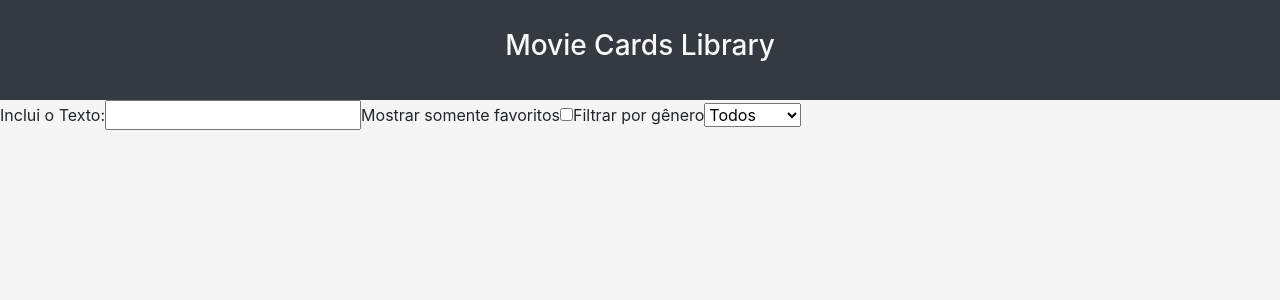
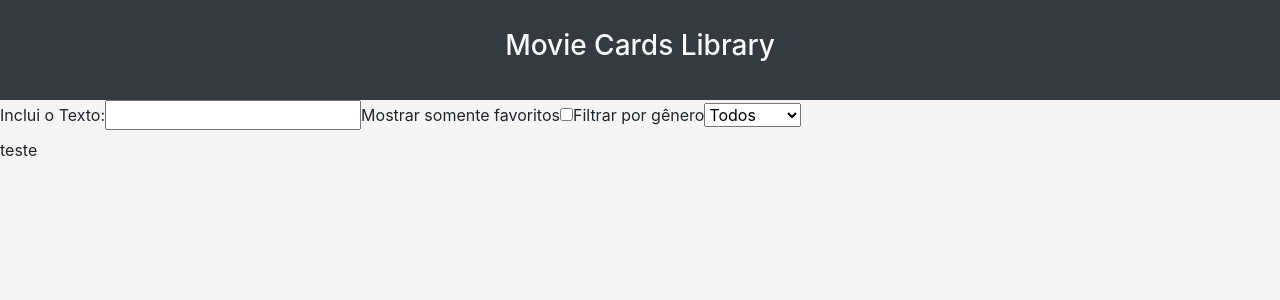
Before and after one commit to tryber/sd-05-block12-project-movie-card-library-stateful, a React (Create React App) app: page / in a window 1280 px wide. Shown: the top 300 px of the page. Built offline with nearby package versions, Linux system fonts and the light colour scheme.

Commit message:
corrigindo code climate

```diff
--- a/src/App.js
+++ b/src/App.js
@@ -2,12 +2,14 @@ import React from 'react';
 import './App.css';
 import SearchBar from './components/SearchBar';
 import Header from './components/Header';
+import MovieLibrary from './components/MovieLibrary';
 
 function App() {
   return (
     <div className="App">
       <Header />
       <SearchBar />
+      <MovieLibrary />
     </div>
   );
 }
--- a/src/components/MovieLibrary.jsx
+++ b/src/components/MovieLibrary.jsx
@@ -1,6 +1,6 @@
 // implement MovieLibrary component here
 import React from 'react';
-import movies from '../data';
+// import movies from '../data';
 
 class MovieLibrary extends React.Component {
   constructor(props) {
@@ -9,8 +9,8 @@ class MovieLibrary extends React.Component {
       searchText: '',
       bookmarkedOnly: false,
       selectedGenre: '',
-      movies: this.props.movies
-    }
+      movies: this.props.movies,
+    };
   }
   render() {
     return (
@@ -18,3 +18,5 @@ class MovieLibrary extends React.Component {
     );
   }
 }
+
+export default MovieLibrary;
```
